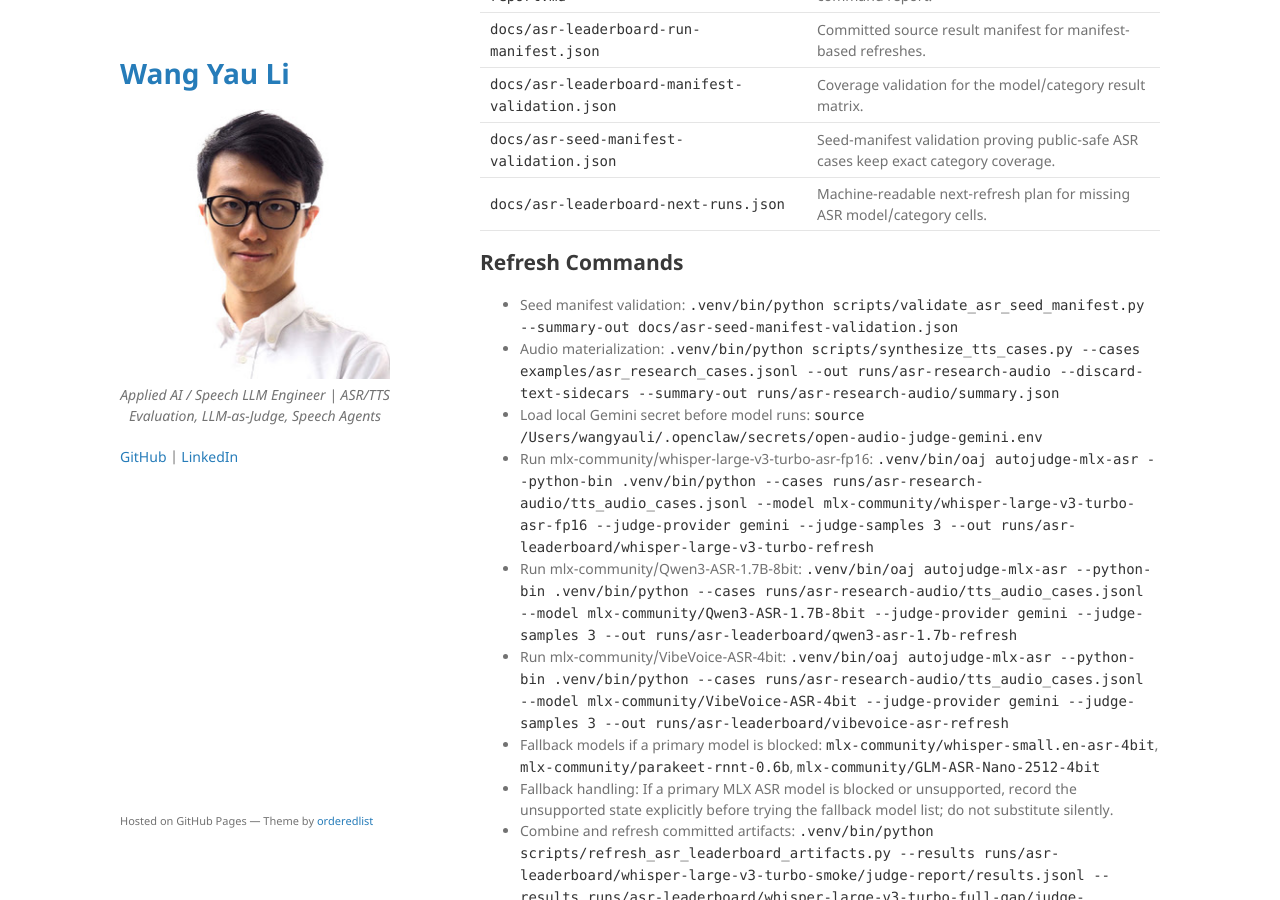
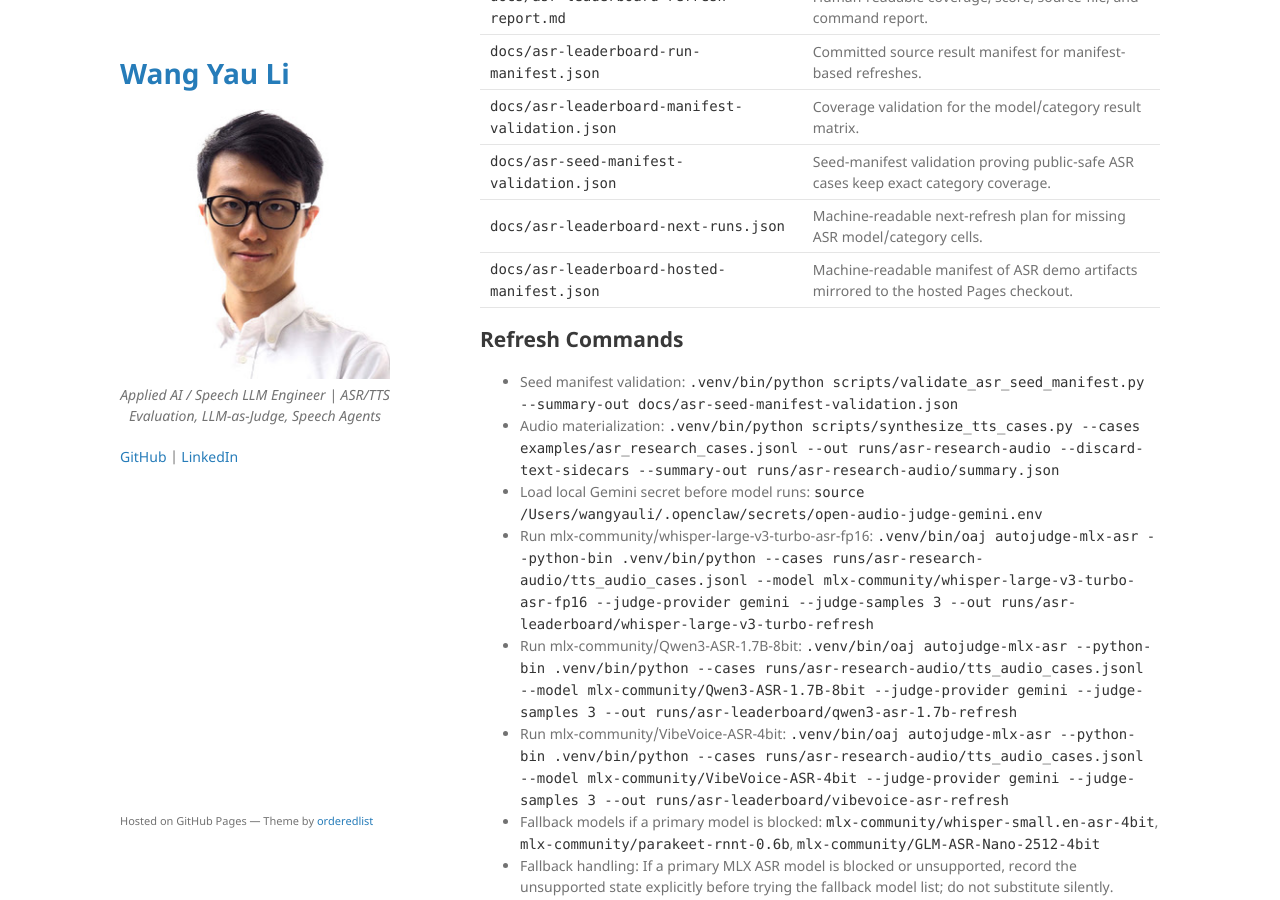
Before and after one commit to kennethli319/kennethli319.github.io, a Jekyll site: the page built from open-audio-judge/asr-leaderboard-refresh-report.md, in a window 1280 px wide and 900 px high, scrolled down 4855 px. Built offline with Jekyll 4.4.1, drawn with Linux system fonts in a browser that asks for light colours; our own code applies the rules of GitHub Pages for plain Markdown files; some of the changed text lies outside the part shown.

Commit message:
Publish hosted ASR artifact manifest

```diff
--- a/open-audio-judge/asr-leaderboard-demo.html
+++ b/open-audio-judge/asr-leaderboard-demo.html
@@ -169,7 +169,7 @@
         <tr><td><code>mlx-community/whisper-large-v3-turbo-asr-fp16</code></td><td>5 cases, 94.8 avg, 4 accurate, 1 needs_review</td><td>5 cases, 92.0 avg, 4 accurate, 1 needs_review</td><td>5 cases, 93.4 avg, 4 accurate, 1 needs_review</td><td>5 cases, 90.6 avg, 4 accurate, 1 inaccurate</td><td>5 cases, 88.6 avg, 4 accurate, 1 inaccurate</td><td>5 cases, 97.6 avg, 5 accurate</td><td>5 cases, 96.6 avg, 5 accurate</td></tr>
       </tbody>
     </table>
-    <p class="muted">Total Gemini judge samples: 315. Refresh this block with <code>.venv/bin/python scripts/refresh_asr_leaderboard_artifacts.py</code> after rerunning the verified ASR model jobs. The combined local report is <code>runs/asr-leaderboard/full-35-combined/report.html</code> and the committed summary artifact is <code>docs/asr-leaderboard-summary.json</code>. The generated refresh report is <code>docs/asr-leaderboard-refresh-report.md</code>. The committed run manifest is <code>docs/asr-leaderboard-run-manifest.json</code>, with coverage validation in <code>docs/asr-leaderboard-manifest-validation.json</code> and seed-manifest validation in <code>docs/asr-seed-manifest-validation.json</code>. The next-refresh plan is <code>docs/asr-leaderboard-next-runs.json</code>; together they include the source result files, complete model/category matrix, missing-cell guidance, and reproducible refresh workflow. Pass <code>--hosted-dir /path/to/kennethli319.github.io/open-audio-judge</code> to copy the same verified artifacts into the hosted Pages checkout.</p>
+    <p class="muted">Total Gemini judge samples: 315. Refresh this block with <code>.venv/bin/python scripts/refresh_asr_leaderboard_artifacts.py</code> after rerunning the verified ASR model jobs. The combined local report is <code>runs/asr-leaderboard/full-35-combined/report.html</code> and the committed summary artifact is <code>docs/asr-leaderboard-summary.json</code>. The generated refresh report is <code>docs/asr-leaderboard-refresh-report.md</code>. The committed run manifest is <code>docs/asr-leaderboard-run-manifest.json</code>, with coverage validation in <code>docs/asr-leaderboard-manifest-validation.json</code> and seed-manifest validation in <code>docs/asr-seed-manifest-validation.json</code>. The next-refresh plan is <code>docs/asr-leaderboard-next-runs.json</code>, and the hosted artifact manifest is <code>docs/asr-leaderboard-hosted-manifest.json</code>; together they include the source result files, complete model/category matrix, missing-cell guidance, and reproducible refresh workflow. Pass <code>--hosted-dir /path/to/kennethli319.github.io/open-audio-judge</code> to copy the same verified artifacts into the hosted Pages checkout.</p>
 
     <h2>Generated Refresh Workflow</h2>
     <p class="muted">These commands are generated from the same workflow metadata written to <code>docs/asr-leaderboard-summary.json</code> and <code>docs/asr-leaderboard-refresh-report.md</code>.</p>
@@ -209,6 +209,7 @@
         <tr><td><code>docs/asr-leaderboard-manifest-validation.json</code></td><td>Coverage validation for the model/category result matrix.</td></tr>
         <tr><td><code>docs/asr-seed-manifest-validation.json</code></td><td>Seed-manifest validation proving public-safe ASR cases keep exact category coverage.</td></tr>
         <tr><td><code>docs/asr-leaderboard-next-runs.json</code></td><td>Machine-readable next-refresh plan for missing ASR model/category cells.</td></tr>
+        <tr><td><code>docs/asr-leaderboard-hosted-manifest.json</code></td><td>Machine-readable manifest of ASR demo artifacts mirrored to the hosted Pages checkout.</td></tr>
       </tbody>
     </table>
 
--- a/open-audio-judge/asr-leaderboard-refresh-report.md
+++ b/open-audio-judge/asr-leaderboard-refresh-report.md
@@ -11,6 +11,7 @@ This generated report summarizes the verified ASR leaderboard artifact set.
 - Manifest validation: `docs/asr-leaderboard-manifest-validation.json`
 - Seed manifest validation: `docs/asr-seed-manifest-validation.json`
 - Next-refresh plan: `docs/asr-leaderboard-next-runs.json`
+- Hosted artifact manifest: `docs/asr-leaderboard-hosted-manifest.json`
 - Total judged transcripts: 105
 - Models: 3
 - Categories: 7
@@ -106,6 +107,7 @@ This generated report summarizes the verified ASR leaderboard artifact set.
 | `docs/asr-leaderboard-manifest-validation.json` | Coverage validation for the model/category result matrix. |
 | `docs/asr-seed-manifest-validation.json` | Seed-manifest validation proving public-safe ASR cases keep exact category coverage. |
 | `docs/asr-leaderboard-next-runs.json` | Machine-readable next-refresh plan for missing ASR model/category cells. |
+| `docs/asr-leaderboard-hosted-manifest.json` | Machine-readable manifest of ASR demo artifacts mirrored to the hosted Pages checkout. |
 
 ## Refresh Commands
 
--- a/open-audio-judge/asr-leaderboard-summary.json
+++ b/open-audio-judge/asr-leaderboard-summary.json
@@ -95,6 +95,7 @@
   ],
   "category_count": 7,
   "expected_cases_per_model": 35,
+  "hosted_manifest_path": "docs/asr-leaderboard-hosted-manifest.json",
   "manifest_validation_path": "docs/asr-leaderboard-manifest-validation.json",
   "model_category_matrix": [
     {
@@ -226,6 +227,10 @@
     {
       "path": "docs/asr-leaderboard-next-runs.json",
       "purpose": "Machine-readable next-refresh plan for missing ASR model/category cells."
+    },
+    {
+      "path": "docs/asr-leaderboard-hosted-manifest.json",
+      "purpose": "Machine-readable manifest of ASR demo artifacts mirrored to the hosted Pages checkout."
     }
   ],
   "refresh_runtime_status": {
```
Also changed, not shown: open-audio-judge/asr-leaderboard-hosted-manifest.json (added, +80 -0 lines).
